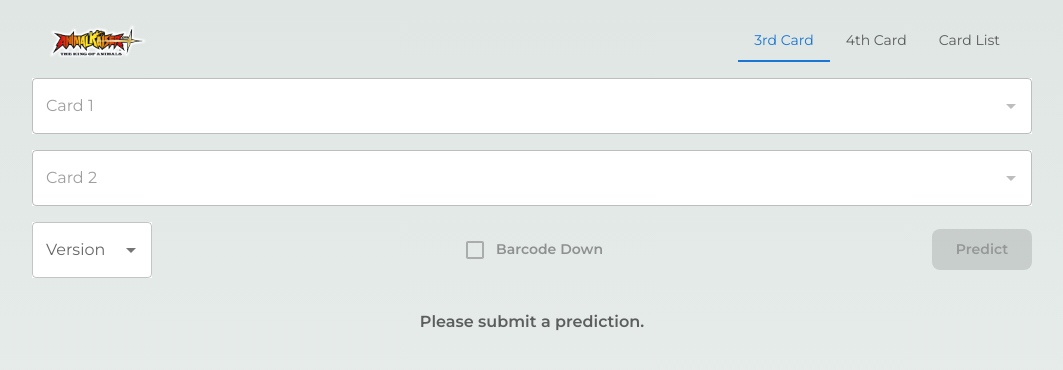
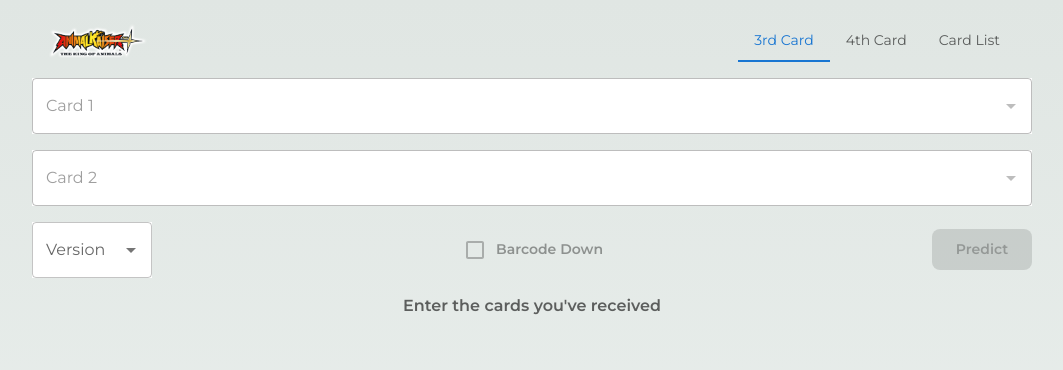
Before and after one commit to Deshun99/predictor-app, a React (Vite) app: page / in a window 1280 px wide. Shown: the top 370 px of the page, without its empty margins (108-1171 px from the left). Built offline with nearby package versions, Linux system fonts and the light colour scheme.

Commit message:
feat(background): changed backgroud colour updated tiktok (#26)
* feat(background): changed backgroud colour updated tiktok

* feat: fixed the margin layout

```diff
--- a/src/components/Predictor/AllCardsDisplay.jsx
+++ b/src/components/Predictor/AllCardsDisplay.jsx
@@ -17,7 +17,7 @@ const AllCardsDisplay = ({ cards }) => {
         <Typography
           variant="body1"
           color="textSecondary"
-          sx={{ marginTop: 4, fontWeight: "bold" }}
+          sx={{ fontWeight: "bold" }}
         >
           Select a version to view all cards
         </Typography>
--- a/src/components/Predictor/PredictionResult.jsx
+++ b/src/components/Predictor/PredictionResult.jsx
@@ -83,15 +83,16 @@ const PredictionResult = ({ result }) => {
         textAlign: "center",
         margin: "0 auto",
         overflowX: "hidden",
+        marginTop: 2,
       }}
     >
       {result === null ? (
         <Typography
           variant="body1"
           color="textSecondary"
-          sx={{ marginTop: 4, fontWeight: "bold" }}
+          sx={{ fontWeight: "bold" }}
         >
-          Please submit a prediction.
+          Enter the cards you've received
         </Typography>
       ) : result.length > 0 ? (
         result.map((deck, index) => {
```
